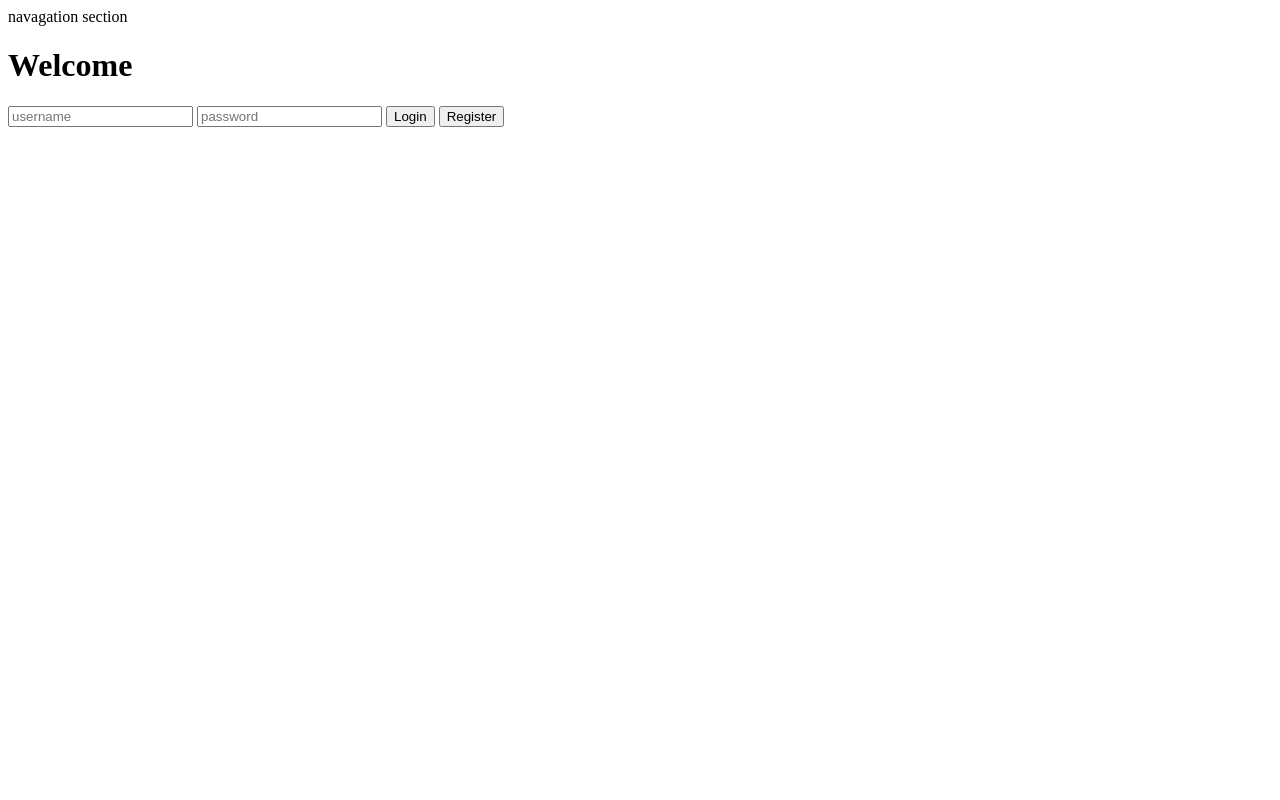
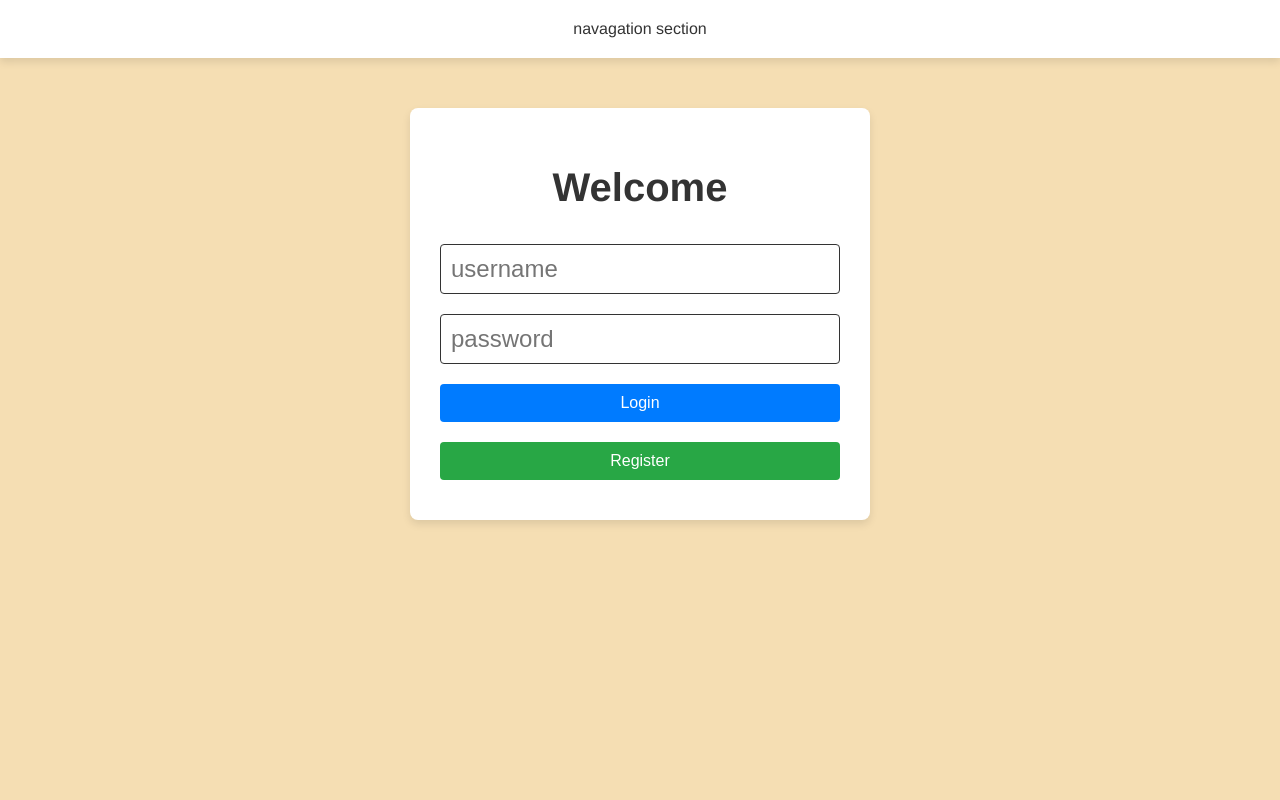
Before and after one commit to sarazoher/ReadingTracker, a Flask app: page / in a window 1280 px wide. Run offline with Flask 3, Linux system fonts and the light colour scheme.

Commit message:
Styling auth system - SCSS

```diff
--- /dev/null
+++ b/static/style.css
@@ -0,0 +1,95 @@
+body {
+  background-color: wheat;
+  font-family: "Franklin Gothic Medium", "Arial Narrow", Arial, sans-serif;
+  color: #333;
+  display: flex;
+  flex-direction: column;
+  align-items: center;
+  height: 100vh;
+  margin: 0;
+  text-align: center;
+}
+
+header {
+  width: 100%;
+  background-color: #ffffff;
+  box-shadow: 0 4px 8px rgba(0, 0, 0, 0.1);
+  padding: 20px 0;
+}
+header h1 {
+  margin: 0;
+  font-size: 2.5rem;
+  color: #333;
+}
+
+main {
+  display: flex;
+  justify-content: center;
+  align-items: center;
+  flex: 1;
+  width: 100%;
+}
+
+.container {
+  background-color: #ffffff;
+  border-radius: 8px;
+  box-shadow: 0 4px 8px rgba(0, 0, 0, 0.1);
+  padding: 30px;
+  max-width: 400px;
+  width: 100%;
+  margin: 50px auto;
+}
+.container h1 {
+  font-size: 2.5rem;
+  color: #333;
+  margin-bottom: 1.5rem;
+}
+.container p {
+  font-size: 18px;
+  color: #666;
+  margin-bottom: 20px;
+}
+.container .input-field {
+  width: 100%;
+  padding: 10px;
+  margin: 10px 0;
+  border: 1px solid #333;
+  border-radius: 4px;
+  font-size: 1.5rem;
+  box-sizing: border-box;
+}
+.container .input-field:focus {
+  border-color: #007bff;
+  outline: none;
+}
+.container .btn {
+  width: 100%;
+  padding: 10px;
+  margin: 10px 0;
+  border: none;
+  border-radius: 4px;
+  font-size: 1rem;
+  cursor: pointer;
+  transition: background-color 0.3s ease;
+}
+.container .btn.btn-login {
+  background-color: #007bff;
+  color: #fff;
+}
+.container .btn.btn-login:hover {
+  background-color: #0056b3;
+}
+.container .btn.btn-register {
+  background-color: #28a745;
+  color: #fff;
+}
+.container .btn.btn-register:hover {
+  background-color: #218838;
+}
+.container .btn.btn-logout {
+  background-color: #007bff;
+  color: #fff;
+}
+.container .btn.btn-logout:hover {
+  background-color: #0056b3;
+}/*# sourceMappingURL=style.css.map */
--- /dev/null
+++ b/static/style.scss
@@ -0,0 +1,120 @@
+// Variables
+$primary-color: #007bff;
+$primary-hover-color: #0056b3;
+$secondary-color: #28a745;
+$secondary-hover-color: #218838;
+$background-color: wheat;
+$container-bg-color: #ffffff;
+$text-color: #333;
+$subtext-color: #666;
+
+// Styling
+body {
+    background-color: $background-color;
+    font-family: 'Franklin Gothic Medium', 'Arial Narrow', Arial, sans-serif;
+    color: $text-color;
+    display: flex;
+    flex-direction: column;
+    align-items: center;
+    height: 100vh;
+    margin: 0;
+    text-align: center;
+}
+
+header {
+    width: 100%;
+    background-color: $container-bg-color;
+    box-shadow: 0 4px 8px rgba(0, 0, 0, 0.1);
+    padding: 20px 0;
+
+    h1 {
+        margin: 0;
+        font-size: 2.5rem;
+        color: $text-color;
+    }
+}
+
+main {
+    display: flex;
+    justify-content: center;
+    align-items: center;
+    flex: 1;
+    width: 100%;
+
+}
+
+.container {
+    background-color: $container-bg-color;
+    border-radius: 8px;
+    box-shadow: 0 4px 8px rgba(0, 0, 0, 0.1);
+    padding: 30px;
+    max-width: 400px;
+    width: 100%;
+    margin: 50px auto;
+
+    h1 {
+        font-size: 2.5rem;
+        color: $text-color;
+        margin-bottom: 1.5rem;
+    }
+    p {
+        font-size: 18px;
+        color: $subtext-color;
+        margin-bottom: 20px;
+    }
+
+    .input-field {
+        width: 100%;
+        padding: 10px;
+        margin: 10px 0;
+        border: 1px solid #333;
+        border-radius: 4px;
+        font-size: 1.5rem;
+        box-sizing: border-box;
+
+        &:focus {
+            border-color: $primary-color;
+            outline: none;
+        }
+
+    }
+
+    .btn {
+        width: 100%;
+        padding: 10px;
+        margin: 10px 0;
+        border: none;
+        border-radius: 4px;
+        font-size: 1rem;
+        cursor: pointer;
+        transition: background-color 0.3s ease;
+
+
+        &.btn-login {
+            background-color: $primary-color;
+            color: #fff;
+
+            &:hover {
+                background-color: $primary-hover-color;
+            }
+        }
+
+        &.btn-register {
+            background-color: $secondary-color;
+            color: #fff;
+
+            &:hover {
+                background-color: $secondary-hover-color;
+            }
+        }
+
+        &.btn-logout {
+            background-color: $primary-color;
+            color: #fff;
+
+            &:hover {
+                background-color: $primary-hover-color;
+            }
+        }
+    }
+}
--- a/templates/base.html
+++ b/templates/base.html
@@ -3,7 +3,7 @@
 <head>
     <meta charset="UTF-8">
     <meta name="viewport" content="width=device-width, initial-scale=1.0">
-    <link rel="stylesheet" href="" />
+    <link rel="stylesheet" href="{{ url_for('static', filename='style.css') }}">
     <title>Document</title>
 </head>
 <body>
--- a/templates/index.html
+++ b/templates/index.html
@@ -21,7 +21,12 @@
             class="btn btn-login"
             onclick="setActionForm('login')"
         />
-        <input type="button" value="Register" class="btn btn-login" onclick="setActionForm('register')"/>
+        <input
+            type="button"
+            value="Register"
+            class="btn btn-register"
+            onclick="setActionForm('register')"
+        />
     </form>
 </div>
 
```
Also changed, not shown: instance/users.db, 1 other file.
